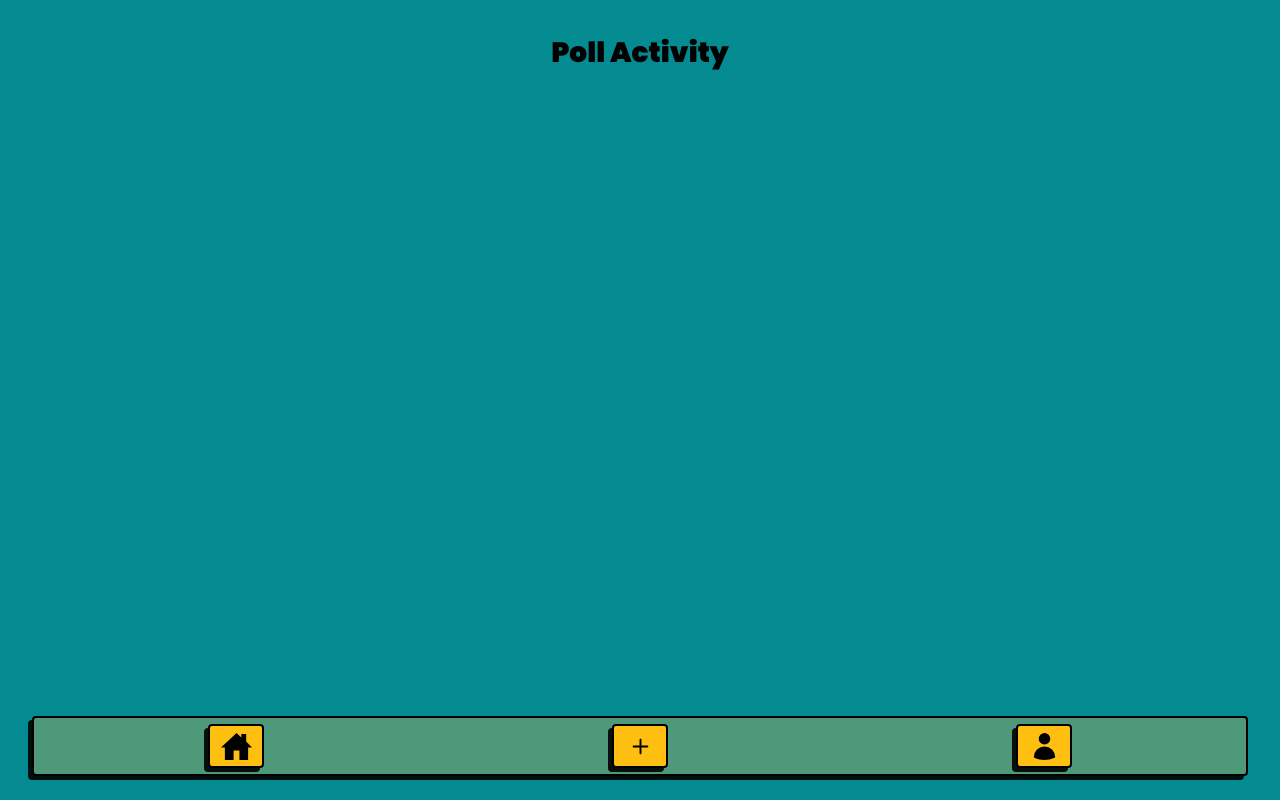
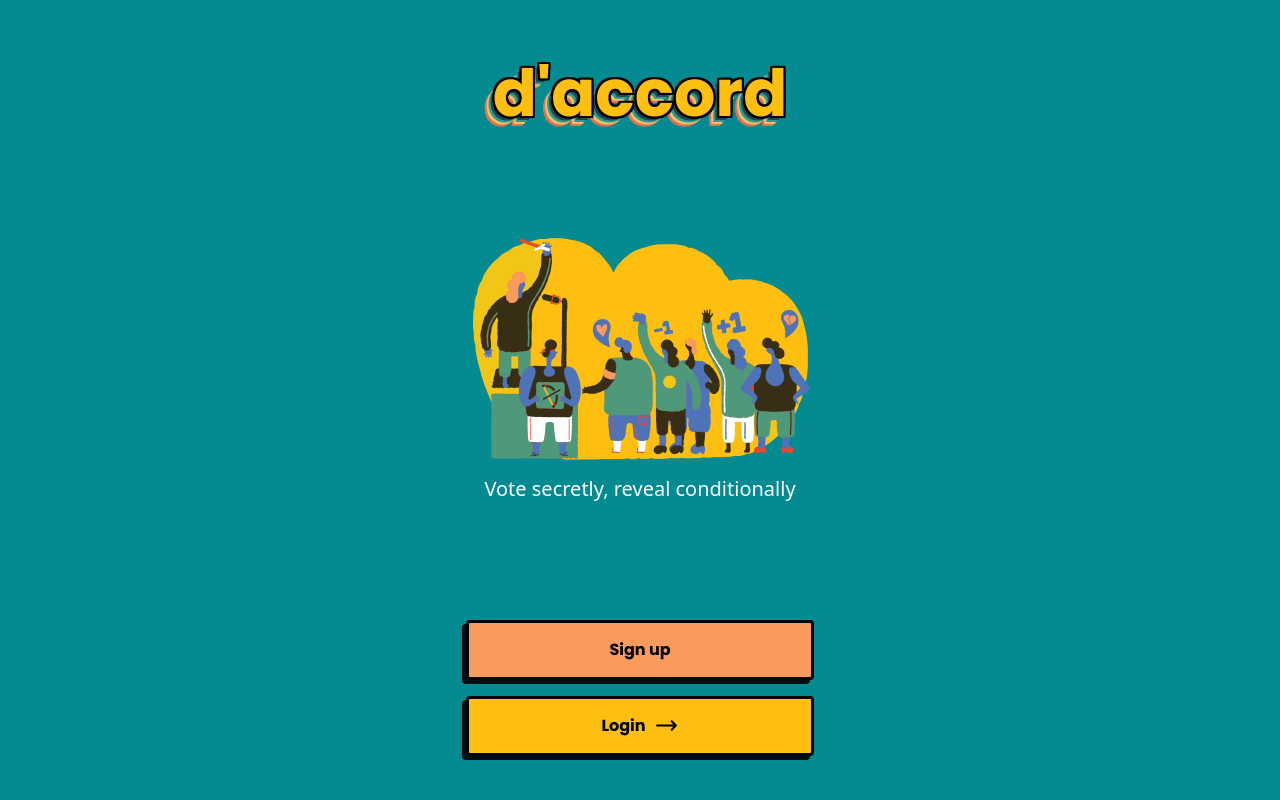
Before and after one commit to devhausleipzigacademy/camp9-final-project, a Next.js app: page / in a window 1280 px wide. Built offline with nearby package versions, Linux system fonts and the light colour scheme.

Commit message:
remove unused (home) page, add redirect from login to /new

```diff
--- a/app/(protected)/(home)/layout.tsx
+++ /dev/null
@@ -1,13 +0,0 @@
-export default function HomeLayout({
-  children,
-}: {
-  children: React.ReactNode;
-}) {
-  return (
-      <main className="container flex flex-col items-center h-screen justify-between bg-teal p-8">
-        <div className="mb-20 w-full flex flex-col overflow-x-hidden overflow-y-scroll items-center justify-between">
-          {children}
-        </div>
-      </main>
-  );
-}
--- a/app/(protected)/(home)/page.tsx
+++ /dev/null
@@ -1,7 +0,0 @@
-export default function Home() {
-  return (
-    <>
-      <h1 className="title-black">Poll Activity</h1>
-    </>
-  );
-}
--- a/components/shared/forms/LoginForm.tsx
+++ b/components/shared/forms/LoginForm.tsx
@@ -4,15 +4,20 @@ import InputField from '@/components/InputField';
 import { useLoginMutation } from '@/components/hooks/useLogin';
 import Button from '../buttons/Button';
 import { LoginSchemaType } from '@/types/user/AuthSchemata';
+import { redirect } from 'next/navigation';
 
 function LoginForm() {
   // hook-form, toastify & tanstack-query are combined in custom hook useLoginMutation
-  const { mutate, handleSubmit, isLoading, register, errors, formState } =
+  const { mutate, handleSubmit, isLoading, register, isSuccess,  errors, formState } =
     useLoginMutation();
 
   const onSubmit = (data: LoginSchemaType) => {
     mutate(data);
   };
+
+  if (isSuccess === true) {
+    redirect('/new')
+  }
 
   return (
     <form
```
